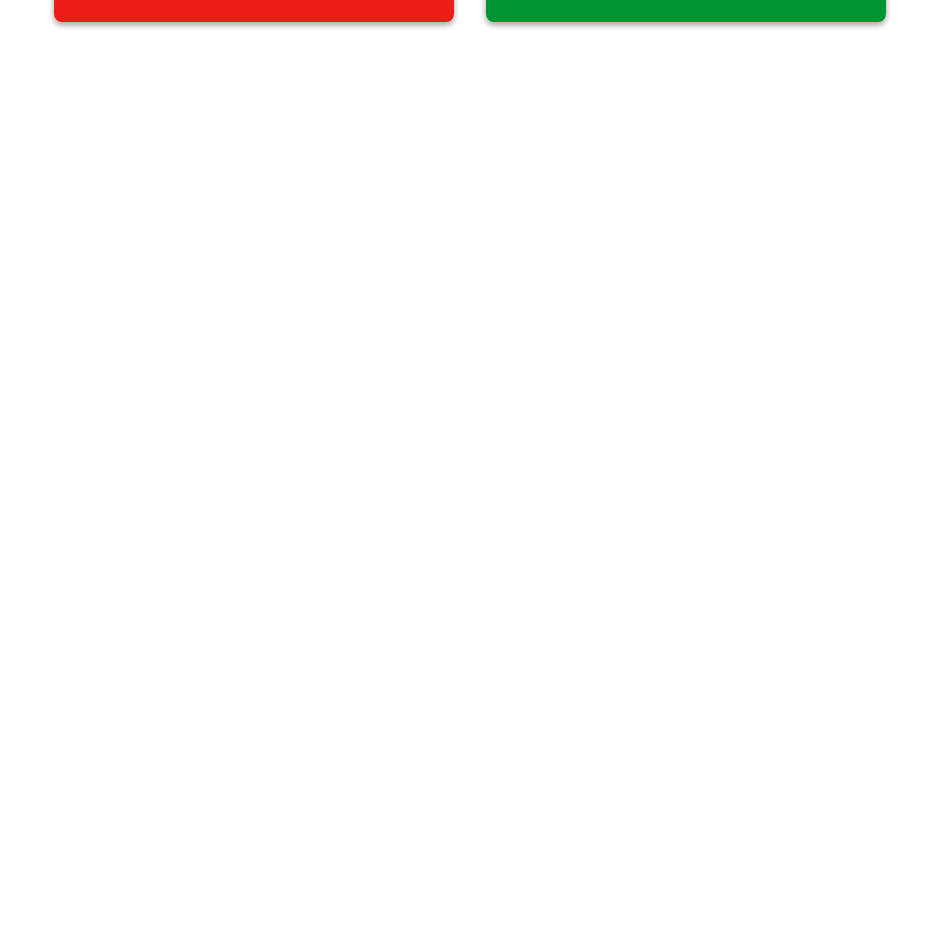
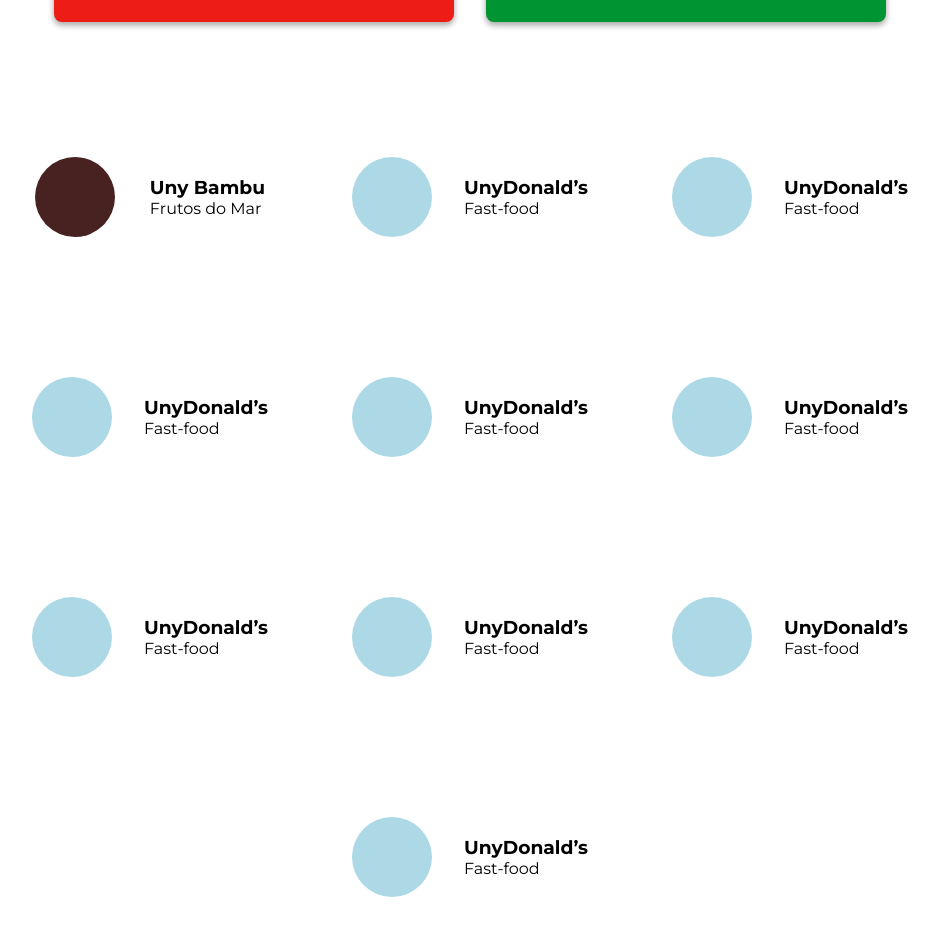
Before and after one commit to samuelvaleriano/Primeiro-projeto-React, a React (Vite) app: page / in a window 1280 px wide. Shown: the part 540-1476 px from the top of the page, without its empty margins (170-1109 px from the left). Before the commit the page ends 800 px from the top, so only its background shows below. Built offline with nearby package versions, Linux system fonts and the light colour scheme; a web font is replaced by a local one.

Commit message:
criando components de lojas

```diff
--- a/src/App.jsx
+++ b/src/App.jsx
@@ -1,6 +1,8 @@
+import { Component } from "react"
 import Cards from "./cards"
 import Header from "./header"
 import Pesquisa from "./pesquisa"
+import ComponentLoja from "./componentLoja"
 
 function App() {
 
@@ -9,6 +11,18 @@ function App() {
         <Header />
         <Pesquisa />
         <Cards />
+        <div className="lojasProximas">
+          <ComponentLoja nome="Uny Bambu" descrisao="Frutos do Mar" color="#482121"/>
+          <ComponentLoja />
+          <ComponentLoja />
+          <ComponentLoja />
+          <ComponentLoja />
+          <ComponentLoja />
+          <ComponentLoja />
+          <ComponentLoja />
+          <ComponentLoja />
+          <ComponentLoja />
+        </div>
     </>
   )
 }
--- /dev/null
+++ b/src/componentLoja/index.jsx
@@ -0,0 +1,12 @@
+import "./styles.css";
+export default function ComponentLoja(props) {
+  return (
+    <section className="cardLoja">
+      <div className="logo" style={{backgroundColor: props.color}}></div>
+      <div>
+        <h3>{props.nome || "UnyDonald’s"}</h3>
+        <span>{props.descrisao || "Fast-food"}</span>
+      </div>
+    </section>
+  );
+}
--- /dev/null
+++ b/src/componentLoja/styles.css
@@ -0,0 +1,15 @@
+.logo{
+    width: 80px;
+    height: 80px;
+    background-color: lightblue;
+    border-radius: 50%;
+}
+.cardLoja{
+    width: 300px;
+    height: 150px;
+    border-radius: 10px;
+    display: flex;
+    flex-direction: row;
+    align-items: center;
+    justify-content: space-evenly;
+}
--- a/src/header/index.jsx
+++ b/src/header/index.jsx
@@ -5,7 +5,7 @@ function Header(){
     return(
         <>
         <nav className="navegador">
-            <span>UnyFood</span>
+            <span className="spanLogo">UnyFood</span>
             <ul className="lista">
                 <li>Categorias</li>
                 <li>Restaurantes</li>
--- a/src/header/styles.css
+++ b/src/header/styles.css
@@ -8,7 +8,7 @@
 
 }
 
-span{
+.spanLogo{
     color: #ED1C16;
     font-size: 35px;
     font-weight: 800;
--- a/src/index.css
+++ b/src/index.css
@@ -4,3 +4,12 @@
     box-sizing: border-box;
     font-family: 'Montserrat', sans-serif;
 }
+.lojasProximas{
+    margin:30px;
+    display: flex;
+    flex-direction: row;
+    gap: 20px;
+    flex-wrap: wrap;
+    justify-content: center;
+    align-items: center ;
+}
```
